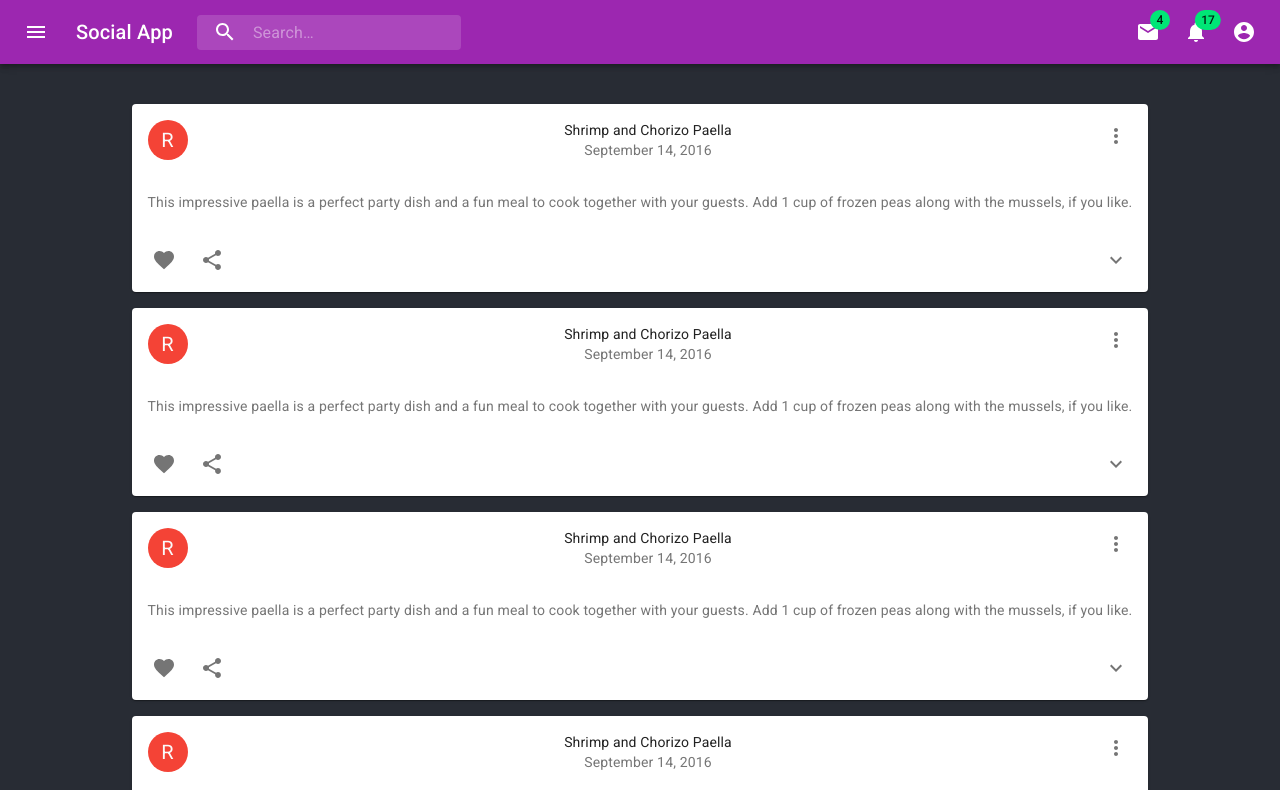
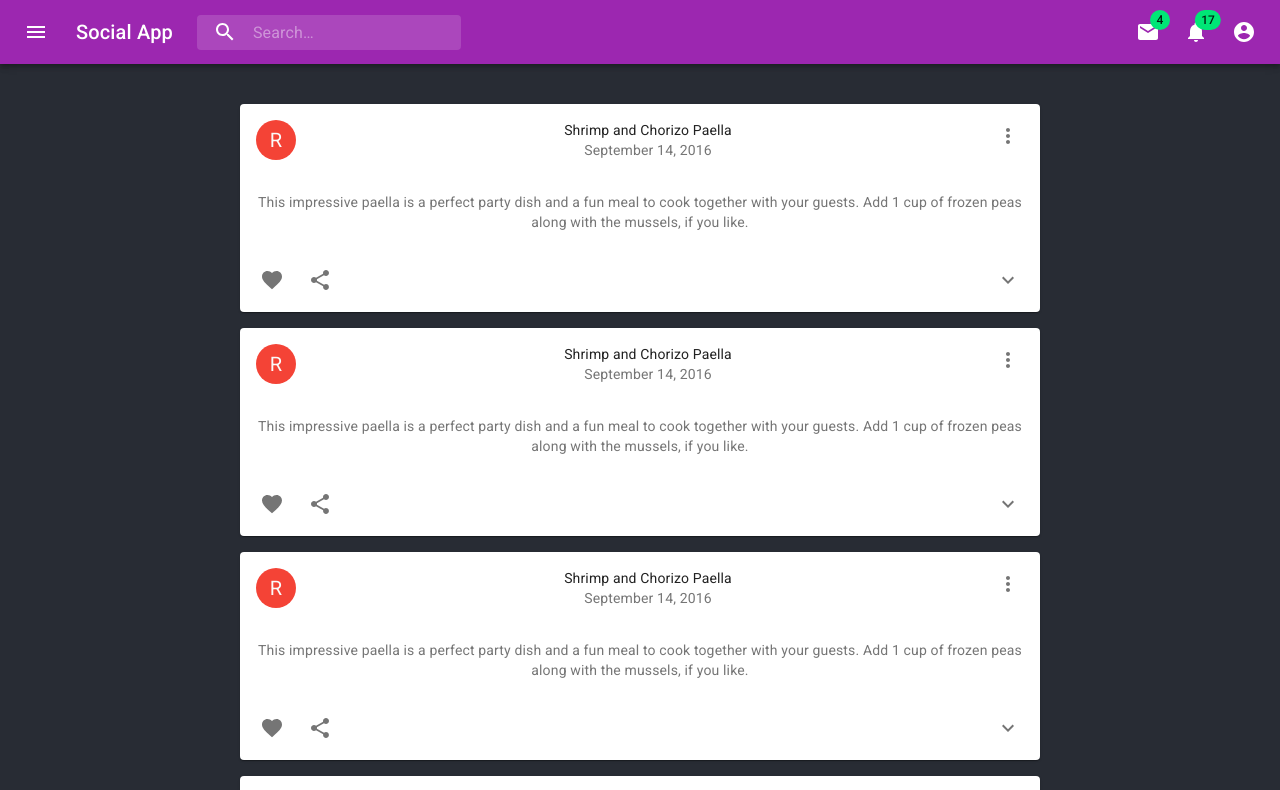
Before and after one commit to Omar-Bsoul/socialcat-react, a React (Create React App) app: page / in a window 1280 px wide. Shown: the top 790 px of the page. Built offline with nearby package versions, Linux system fonts and the light colour scheme.

Commit message:
posts added

```diff
--- a/src/components/common/post.jsx
+++ b/src/components/common/post.jsx
@@ -19,12 +19,8 @@ import MoreVertIcon from '@material-ui/icons/MoreVert';
 
 const useStyles = makeStyles(theme => ({
   card: {
-    minWidth: '80vh',
+    width: '100vh',
     margin: theme.spacing(1)
-  },
-  media: {
-    height: 0,
-    paddingTop: '56.25%' // 16:9
   },
   expand: {
     transform: 'rotate(0deg)',
```
